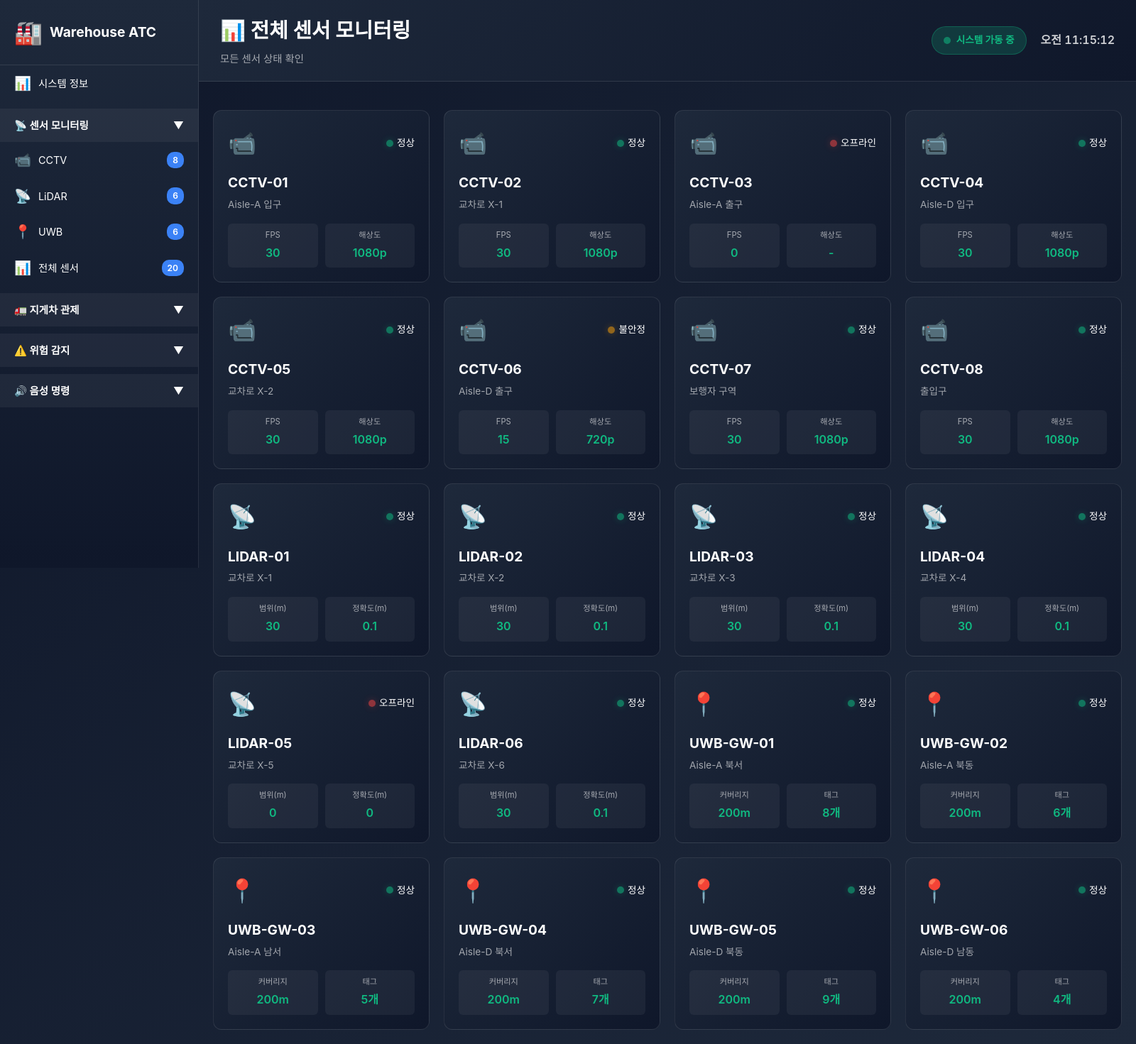
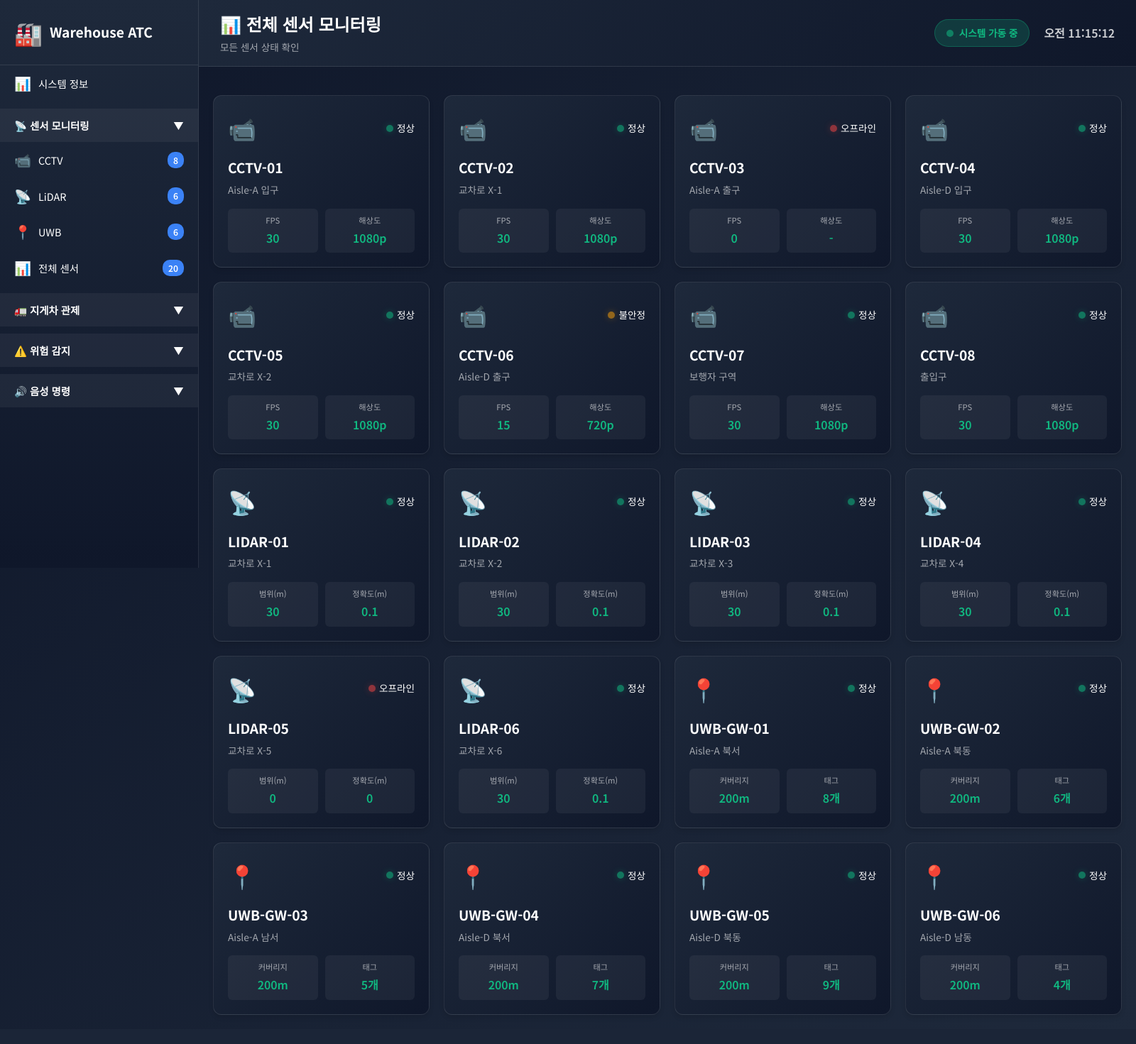
Before and after one commit to myungdae/warehouse-ai-safety, a Flask app: page / in a window 1600 px wide. Shown: the whole page at 71% size. After the commit the page ends 1430 px from the top, so only its background shows below. Run offline with Flask 3, Linux system fonts and the light colour scheme.

Commit message:
fix: Improve UI/UX - Korean font, compact layout, better sensor cards
- Add Noto Sans KR font for proper Korean text rendering
- Reduce header height for more content space
- Simplify system info display for better readability
- Improve sensor card styling with better shadows and hover effects
- Make sensor grid more responsive with max-width
- Highlight Human-in-the-loop warning with colored background

UI Improvements:
- Korean text now renders properly (no more broken characters)
- More compact header (15px padding instead of 20px)
- Cleaner system info cards with organized sections
- Better visual feedback on sensor card hover
- Improved overall readability and user experience

```diff
--- a/backend/static/css/style.css
+++ b/backend/static/css/style.css
@@ -1,4 +1,7 @@
 /* Base Styles for Warehouse AI Safety System */
+
+/* Import Korean font */
+@import url('https://fonts.googleapis.com/css2?family=Noto+Sans+KR:wght@400;500;600;700&display=swap');
 
 * {
     margin: 0;
@@ -7,7 +10,7 @@
 }
 
 body {
-    font-family: -apple-system, BlinkMacSystemFont, 'Segoe UI', 'Roboto', 'Oxygen', 'Ubuntu', 'Cantarell', 'Fira Sans', 'Droid Sans', 'Helvetica Neue', sans-serif;
+    font-family: 'Noto Sans KR', -apple-system, BlinkMacSystemFont, 'Segoe UI', 'Roboto', 'Oxygen', 'Ubuntu', 'Cantarell', 'Fira Sans', 'Droid Sans', 'Helvetica Neue', sans-serif;
     background: linear-gradient(135deg, #0f172a 0%, #1e293b 100%);
     color: #ffffff;
     line-height: 1.6;
@@ -61,7 +64,7 @@ body {
 
 .content-header {
     background: linear-gradient(135deg, #1e293b 0%, #0f172a 100%);
-    padding: 20px 30px;
+    padding: 15px 30px;
     border-bottom: 1px solid rgba(255, 255, 255, 0.1);
     display: flex;
     justify-content: space-between;
@@ -69,13 +72,13 @@ body {
 }
 
 .header-left h1 {
-    font-size: 1.8rem;
+    font-size: 1.5rem;
     font-weight: 700;
-    margin-bottom: 5px;
+    margin-bottom: 3px;
 }
 
 .subtitle {
-    font-size: 0.9rem;
+    font-size: 0.85rem;
     color: rgba(255, 255, 255, 0.6);
 }
 
--- a/backend/static/css/warehouse_sensor.css
+++ b/backend/static/css/warehouse_sensor.css
@@ -92,9 +92,10 @@
 /* Sensor Cards Grid */
 .sensor-grid {
     display: grid;
-    grid-template-columns: repeat(auto-fill, minmax(280px, 1fr));
+    grid-template-columns: repeat(auto-fill, minmax(300px, 1fr));
     gap: 20px;
     margin-top: 20px;
+    max-width: 1400px;
 }
 
 .sensor-card {
@@ -104,11 +105,12 @@
     border: 1px solid rgba(255, 255, 255, 0.1);
     transition: all 0.3s;
     cursor: pointer;
+    box-shadow: 0 4px 6px rgba(0, 0, 0, 0.1);
 }
 
 .sensor-card:hover {
     transform: translateY(-5px);
-    box-shadow: 0 10px 30px rgba(0, 0, 0, 0.3);
+    box-shadow: 0 10px 30px rgba(59, 130, 246, 0.3);
     border-color: rgba(59, 130, 246, 0.5);
 }
 
--- a/backend/static/js/warehouse_sensor.js
+++ b/backend/static/js/warehouse_sensor.js
@@ -52,25 +52,20 @@ function showSystemInfo() {
     content.innerHTML = `
         <div class="system-info-box">
             <div class="info-section">
-                <h3>🚛 Traffic Control</h3>
-                <p>실시간 지게차 위치 추적 및 경로 모니터링</p>
+                <h3>🚛 실시간 지게차 추적</h3>
+                <p>AI 기반 충돌 위험 예측 및 실시간 위치 모니터링</p>
             </div>
             <div class="info-section">
-                <h3>⚠️ Collision Detection</h3>
-                <p>AI 기반 충돌 위험 예측 및 실시간 경고</p>
+                <h3>🔊 3채널 음성 명령</h3>
+                <p>지게차 스피커 • 구역 스피커 • 웨어러블 기기</p>
             </div>
             <div class="info-section">
-                <h3>🔊 Voice Commands</h3>
-                <p>실시간 음성 명령 시스템</p>
-                <ul class="feature-list">
-                    <li>정지/감속 지시</li>
-                    <li>보행자 경고</li>
-                    <li>구역 제한 알림</li>
-                </ul>
+                <h3>📡 센서 융합</h3>
+                <p>CCTV 8대 • LiDAR 6대 • UWB 6대 통합 모니터링</p>
             </div>
-            <div class="info-section">
+            <div class="info-section" style="background: rgba(245, 158, 11, 0.1); padding: 15px; border-radius: 8px; border-left: 3px solid #f59e0b;">
                 <h3>⚠️ Human-in-the-loop</h3>
-                <p>시스템은 조언만 제공하고, 최종 결정은 운전자가 합니다.</p>
+                <p style="font-size: 0.95rem;">시스템은 조언만 제공하며, 최종 결정은 운전자가 합니다.</p>
             </div>
         </div>
     `;
```
